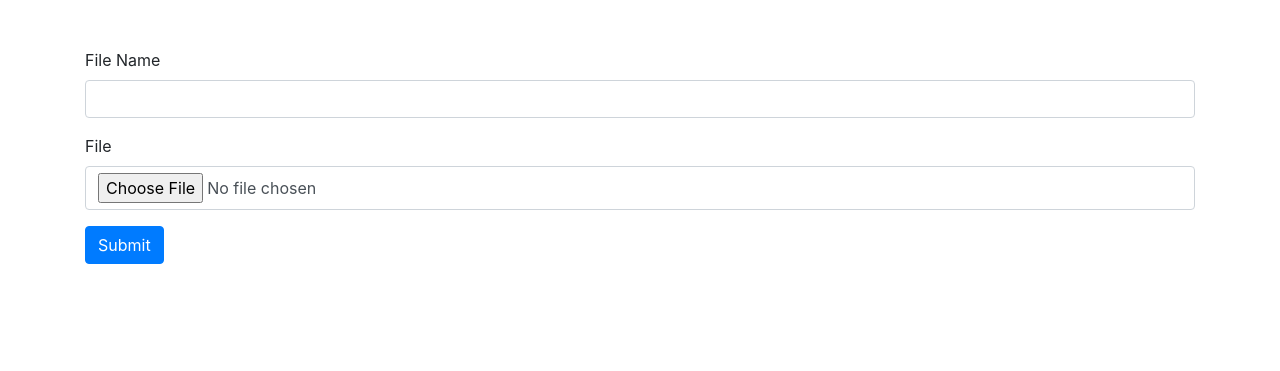
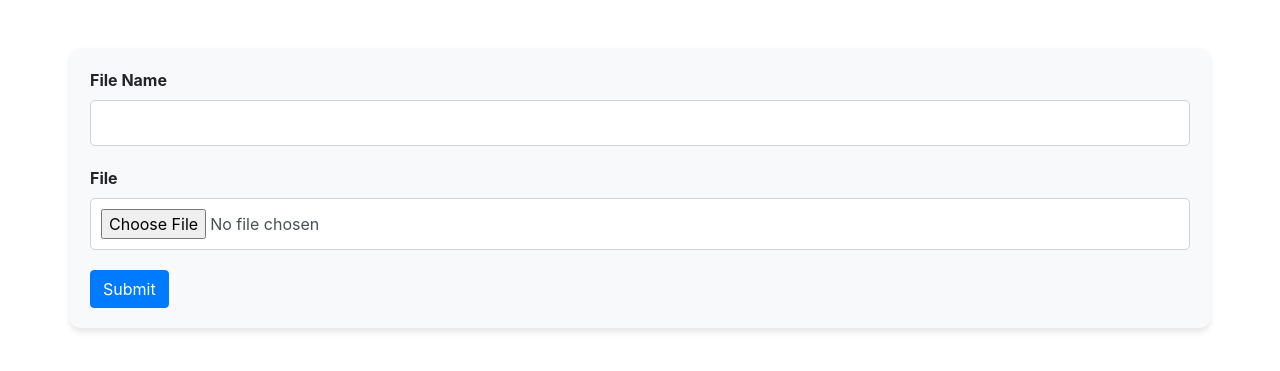
Before and after one commit to ANUBHAV0112/django-file-upload, a Django app: page / in a window 1280 px wide. Shown: the top 371 px of the page. Run offline with Django 3.2, Linux system fonts and the light colour scheme; some libraries are stand-ins or nearby versions.

Commit message:
Second commit

```diff
--- a/myproj/settings.py
+++ b/myproj/settings.py
@@ -24,7 +24,7 @@ BASE_DIR = os.path.dirname(os.path.dirname(os.path.abspath(__file__)))
 SECRET_KEY = 'o0@6e6*9oa=((_8%xy^9+eh9z&8z76v3(6hc+oop3bk+923i(x'
 
 # SECURITY WARNING: don't run with debug turned on in production!
-DEBUG = False
+DEBUG = True
 
 ALLOWED_HOSTS = ['127.0.0.1']
 
@@ -131,6 +131,7 @@ USE_TZ = True
 
 STATIC_URL = '/static/'
 
+
 SESSION_COOKIE_SECURE = True
 
 STATICFILES_DIRS = [
--- /dev/null
+++ b/static/styles.css
@@ -0,0 +1,41 @@
+
+.container {
+    background-color: #f8f9fa;
+    padding: 20px;
+    border-radius: 10px;
+    box-shadow: 0 4px 6px rgba(0, 0, 0, 0.1);
+  }
+
+  .form-group {
+    margin-bottom: 20px;
+  }
+
+  label {
+    font-weight: bold;
+  }
+
+  input[type="text"],
+  input[type="file"] {
+    width: 100%;
+    padding: 10px;
+    border: 1px solid #ced4da;
+    border-radius: 5px;
+    transition: border-color 0.15s ease-in-out, box-shadow 0.15s ease-in-out;
+  }
+
+  input[type="text"]:focus,
+  input[type="file"]:focus {
+    border-color: #80bdff;
+    outline: 0;
+    box-shadow: 0 0 0 0.2rem rgba(0, 123, 255, 0.25);
+  }
+
+  .btn-primary {
+    background-color: #007bff;
+    border-color: #007bff;
+  }
+
+  .btn-primary:hover {
+    background-color: #0069d9;
+    border-color: #0062cc;
+  }
--- a/templates/index.html
+++ b/templates/index.html
@@ -1,13 +1,12 @@
 <!doctype html>
 <html lang="en">
   <head>
-    <!-- Required meta tags -->
     <meta charset="utf-8">
     <meta name="viewport" content="width=device-width, initial-scale=1, shrink-to-fit=no">
 
-    <!-- Bootstrap CSS -->
     <link rel="stylesheet" href="https://maxcdn.bootstrapcdn.com/bootstrap/4.0.0/css/bootstrap.min.css" integrity="sha384-Gn5384xqQ1aoWXA+058RXPxPg6fy4IWvTNh0E263XmFcJlSAwiGgFAW/dAiS6JXm" crossorigin="anonymous">
-
+    {% load static %}
+    <link rel="stylesheet" href="{% static 'styles.css' %}">
     <title>Hello, world!</title>
   </head>
   <body>
```
Also changed, not shown: templates/view.html (+5 -2 lines), db.sqlite3, media/20240104_084717.jpg (added), media/20240104_084717_FYqH9Dq.jpg (added).
